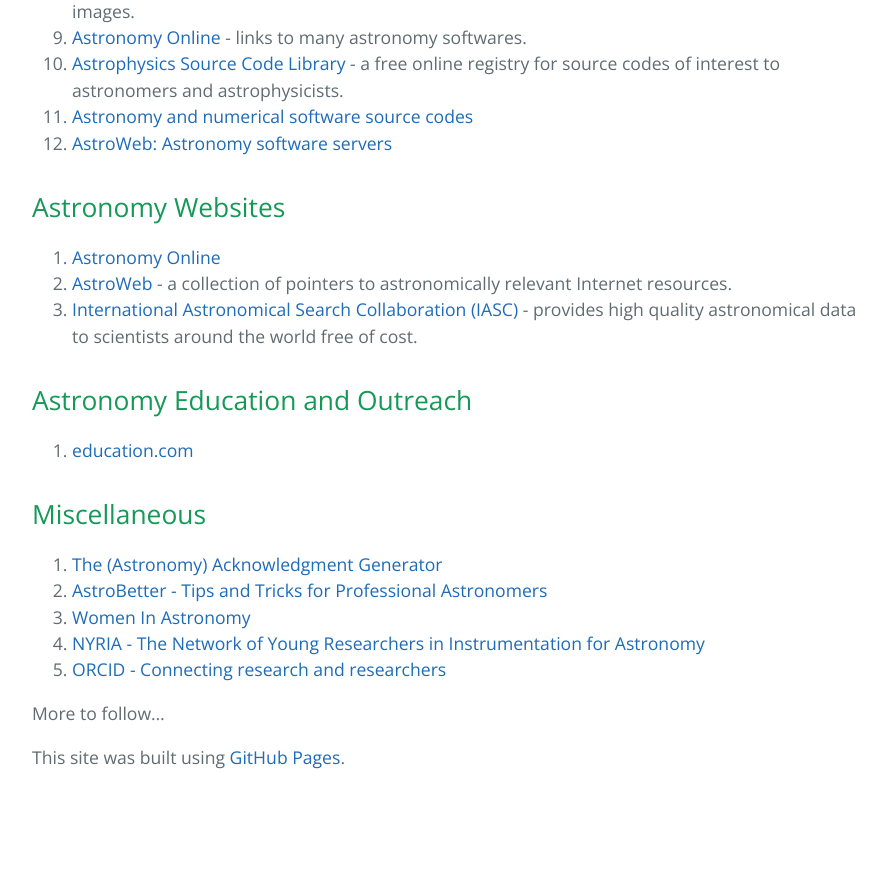
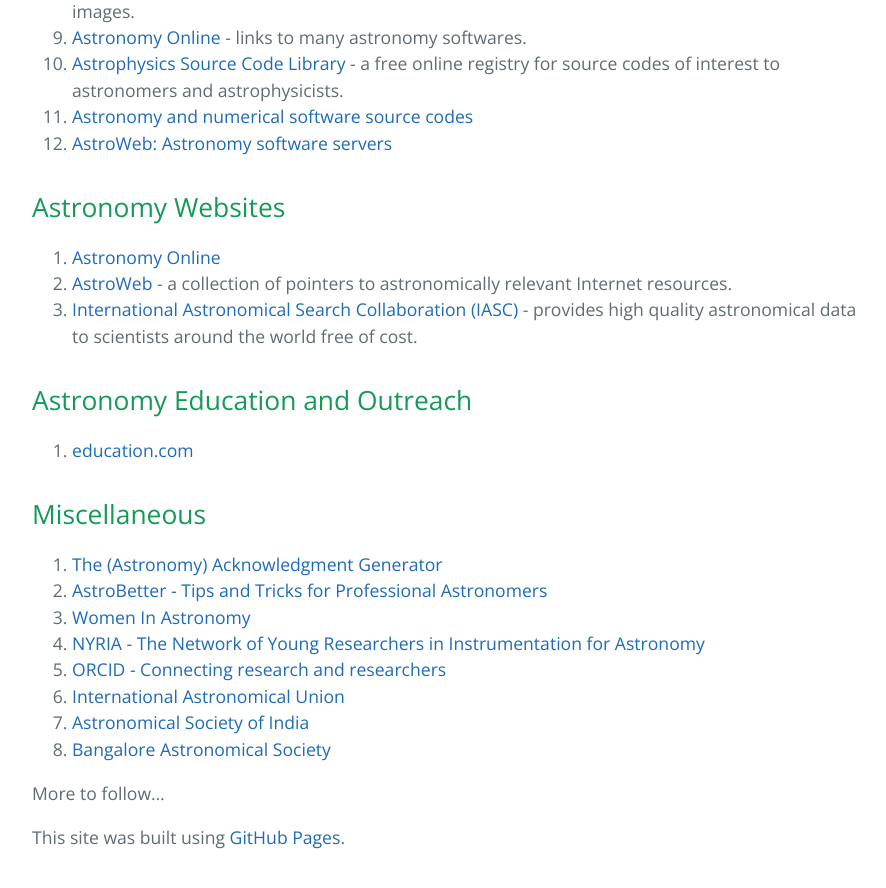
Before and after one commit to kalyanradhakrishnan/Astronomy-In-India, a Jekyll site: the page built from index.md, in a window 1280 px wide and 900 px high, scrolled down 1713 px. Shown: the top 888 px of the window, without its empty margins (192-1078 px from the left). Built offline with Jekyll 4.4.1, drawn with Linux system fonts in a browser that asks for light colours; before the commit the page ends 2533 px from its top, so only the background shows below that.

Commit message:
Update index.md

```diff
--- a/index.md
+++ b/index.md
@@ -68,6 +68,9 @@
 3. [Women In Astronomy](http://womeninastronomy.blogspot.com)
 4. [NYRIA - The Network of Young Researchers in Instrumentation for Astronomy](https://nyriastronomy.github.io/index.html)
 5. [ORCID - Connecting research and researchers](https://orcid.org)
+6. [International Astronomical Union](https://www.iau.org)
+7. [Astronomical Society of India](https://astron-soc.in)
+8. [Bangalore Astronomical Society](http://bas.org.in)
 
 
 
```
